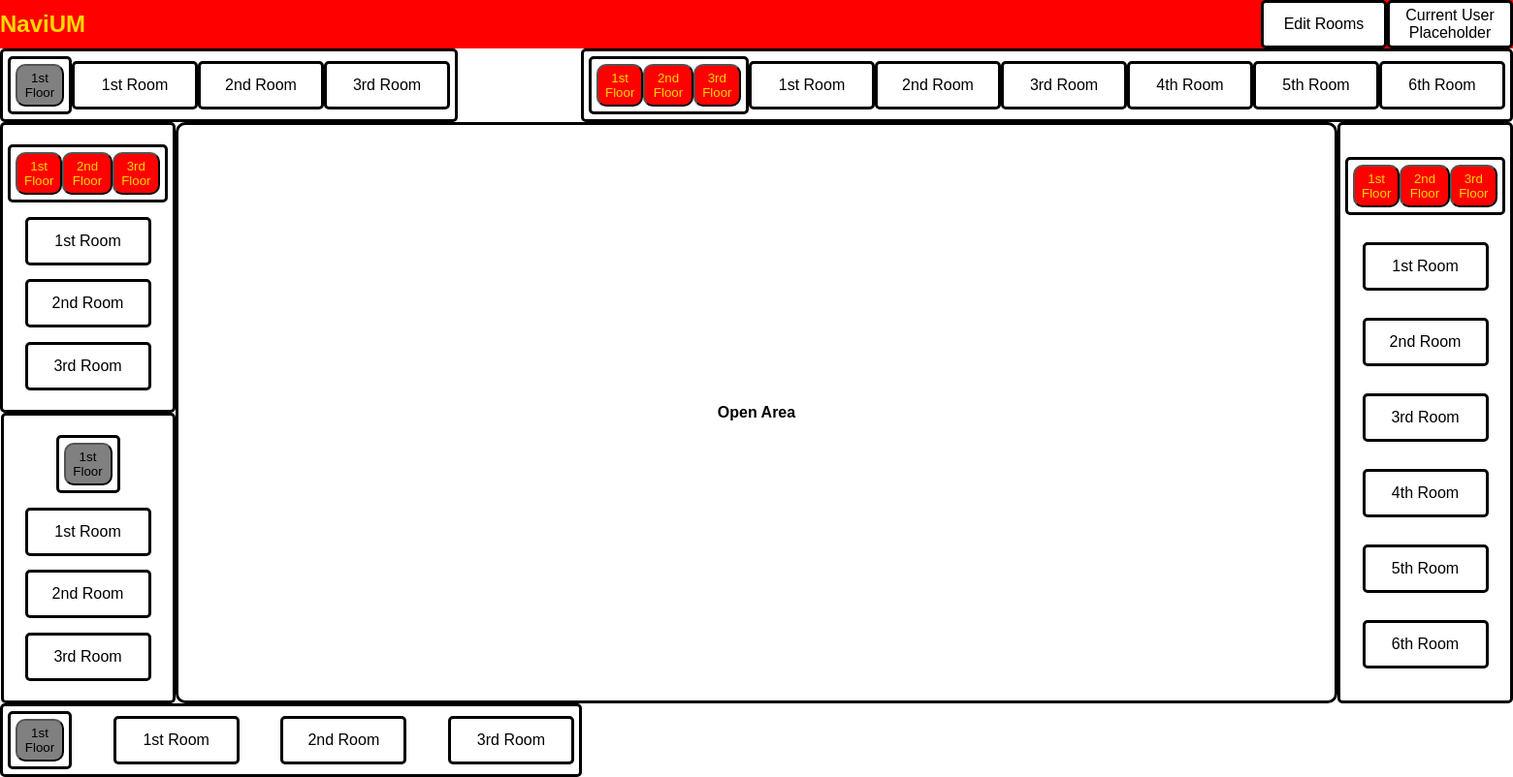
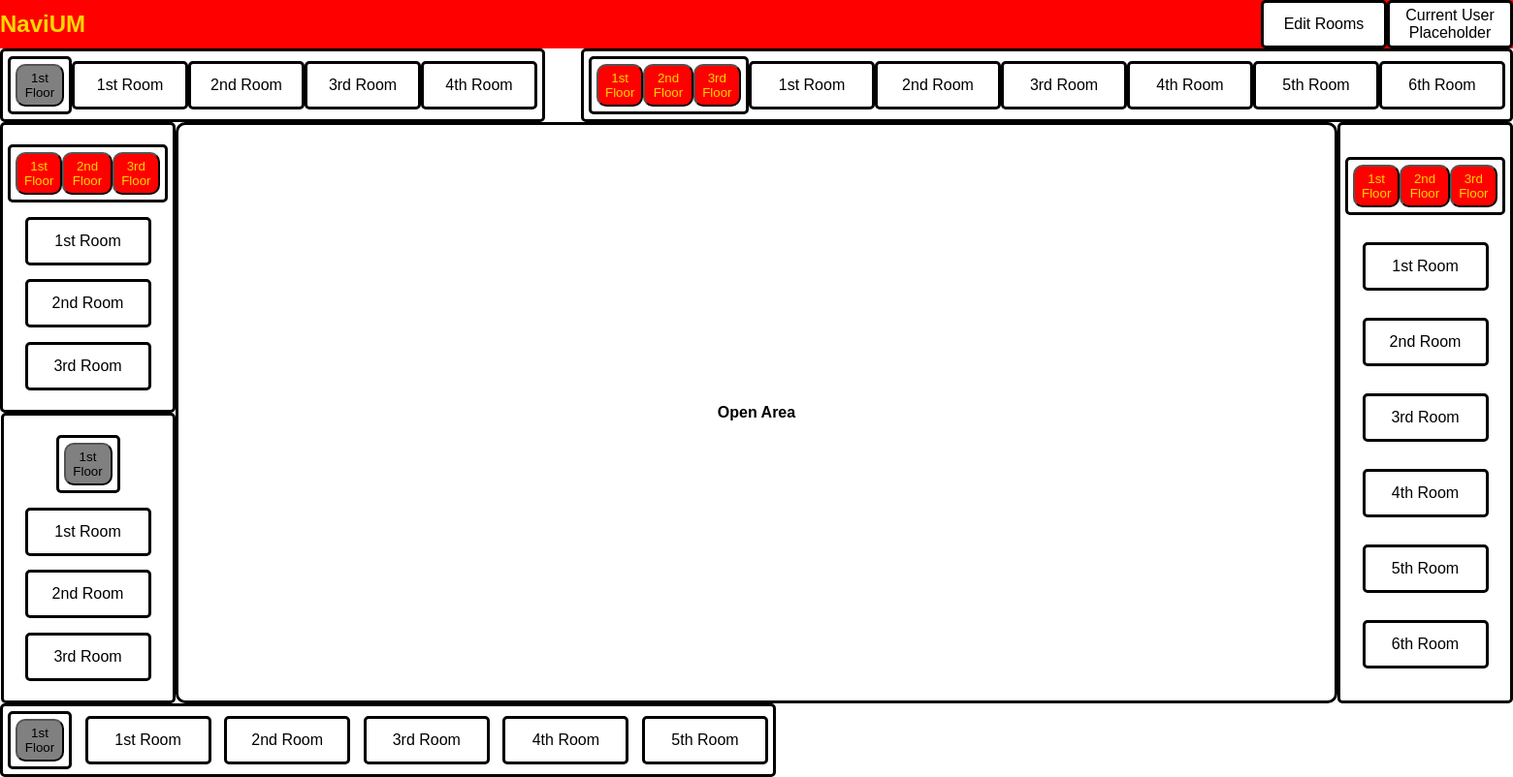
Before and after one commit to XRIVANX/NavUM, a PHP site: page /admin_page.html in a window 1560 px wide. Shown: the whole page at 97% size. Run offline with PHP 8.4, Linux system fonts and the light colour scheme.

Commit message:
Add files via upload

```diff
--- a/NaviUM/admin_page.html
+++ b/NaviUM/admin_page.html
@@ -25,6 +25,7 @@
           <li>1st Room</li>
           <li>2nd Room</li>
           <li>3rd Room</li>
+          <li>4th Room</li>
         </ul>
       </section>
 
@@ -186,6 +187,8 @@
           <li>1st Room</li>
           <li>2nd Room</li>
           <li>3rd Room</li>
+          <li>4th Room</li>
+          <li>5th Room</li>
         </ul>
       </section>
       </section>
--- a/NaviUM/style.css
+++ b/NaviUM/style.css
@@ -86,6 +86,9 @@
   display: flex;
   justify-content: space-evenly;
   padding: 5px;
+}
+.rooms-1 li {
+  width: 120px;
 }
 .room-group-2 {
   justify-content: center;
@@ -185,5 +188,5 @@
   padding: 5px;
   flex-direction: row;
   justify-content: space-between;
-  width: 600px;
+  width: 800px;
 }
```
